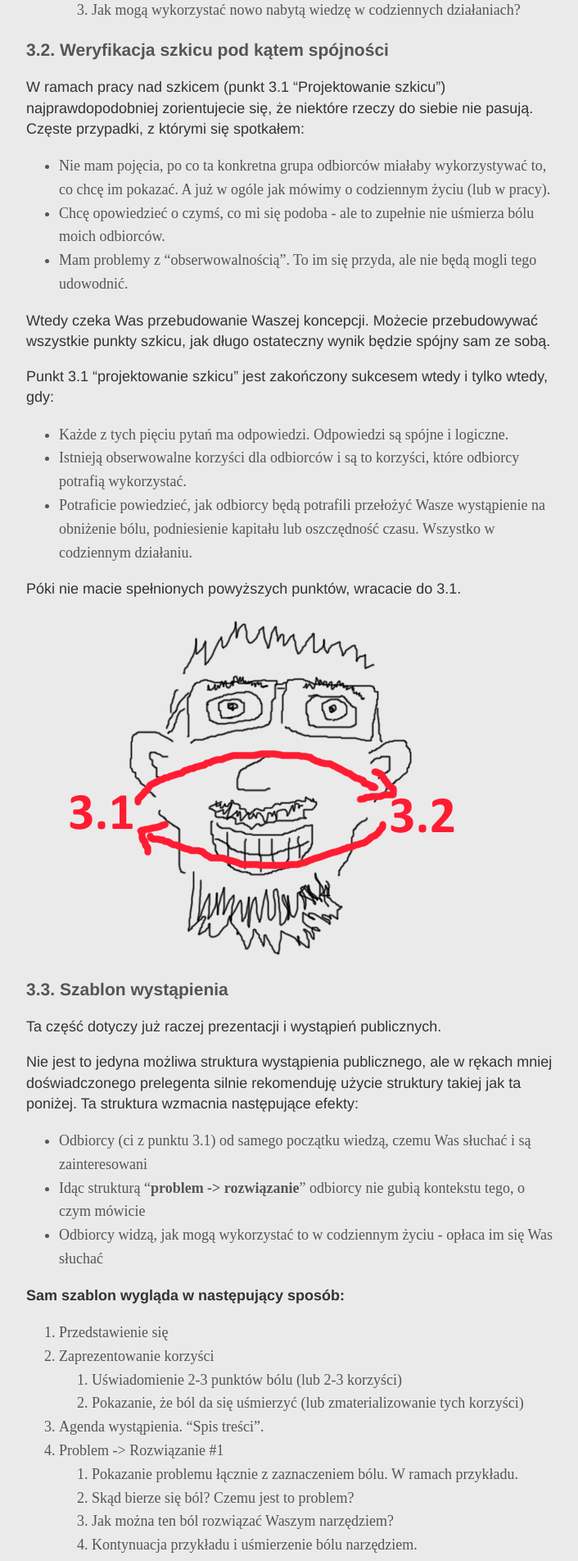
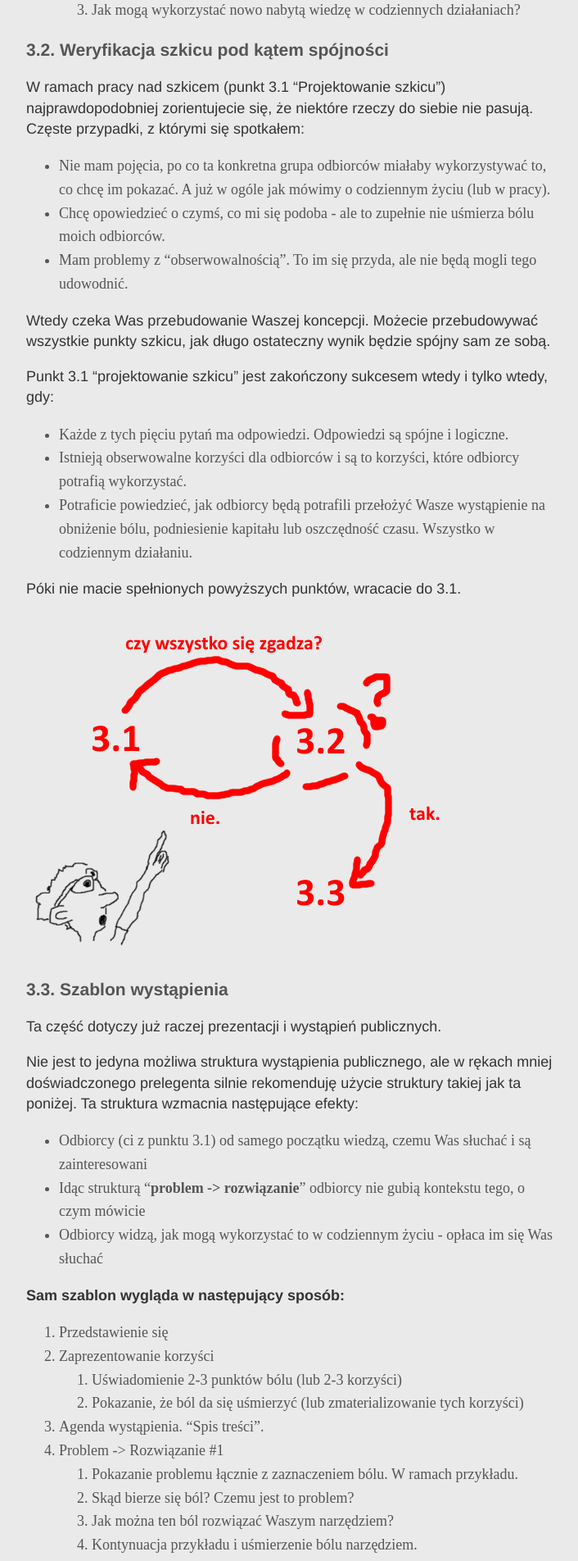
Before and after one commit to ljzolw/ljzolw.github.io, a Jekyll site: the page built from _posts/2017-11-04-jak-zaprojektowac-wystapienie.md, in a window 1280 px wide. Shown: the part 2559-4463 px from the top of the page at 82% size, without its empty margins (283-989 px from the left). Built offline with Jekyll 4.4.1, drawn with Linux system fonts in a browser that asks for light colours.

Commit message:
Final version

```diff
--- a/_posts/2017-11-04-jak-zaprojektowac-wystapienie.md
+++ b/_posts/2017-11-04-jak-zaprojektowac-wystapienie.md
@@ -87,7 +87,7 @@ Punkt 3.1 "projektowanie szkicu" jest zakończony sukcesem wtedy i tylko wtedy,
 
 Póki nie macie spełnionych powyższych punktów, wracacie do 3.1.
 
-![_Rysunek: 3.1 wskazuje na 3.2. 3.2 wskazuje na 3.1, w pętli. W tle uśmiechnięta głowa brodacza._](/img/171104/happy_21_22.png)
+![_Rysunek: 3.1 wskazuje na 3.2. 3.2 wskazuje na 3.1, w pętli. W tle uśmiechnięta głowa brodacza._](/img/171104/flowchart.png)
 
 ### 3.3. Szablon wystąpienia
 
```
Also changed, not shown: img/171104/flowchart.png (added), 1 other file.
